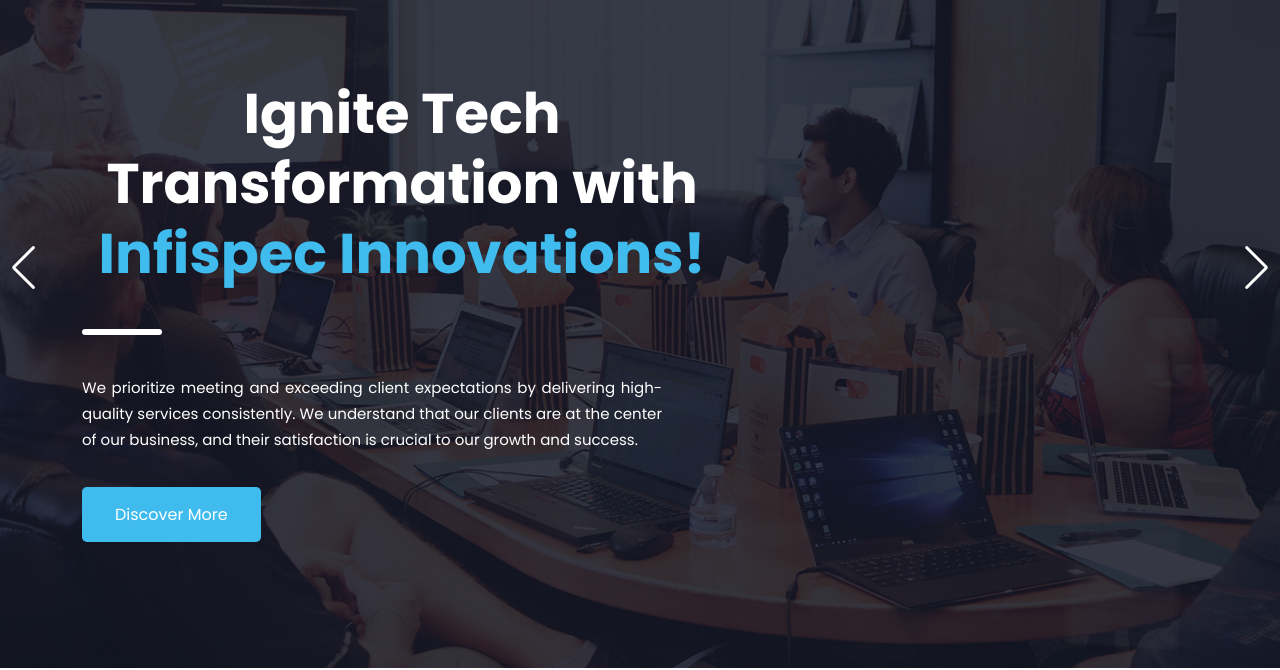
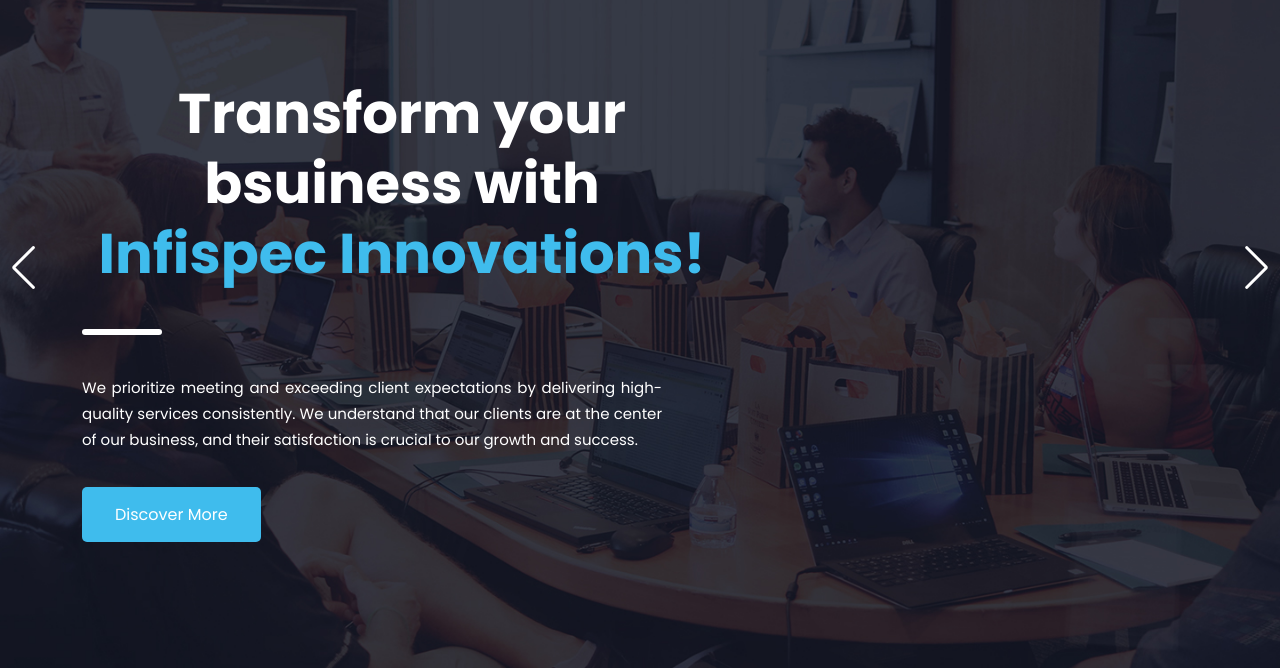
Before and after one commit to Deprosh/company, a plain HTML site: page index.html in a window 1280 px wide. Shown: the part 132-802 px from the top of the page. Drawn offline with nearby package versions, Linux system fonts and the light colour scheme.

Commit message:
banner 2

```diff
--- a/index.html
+++ b/index.html
@@ -82,7 +82,7 @@ https://templatemo.com/tm-574-mexant
             <div class="row">
               <div class="col-lg-8">
                 <div class="header-text">
-                  <h2><br><center>Ignite Tech Transformation with <em><br>Infispec Innovations!</center></em></h2>
+                  <h2><br><center>Transform your bsuiness with <em><br>Infispec Innovations!</center></em></h2>
                   <div class="div-dec"></div>
                   <p>We prioritize meeting and exceeding client expectations by delivering high-quality services consistently.
                     We understand that our clients are at the center of our business, and their satisfaction is crucial
```
